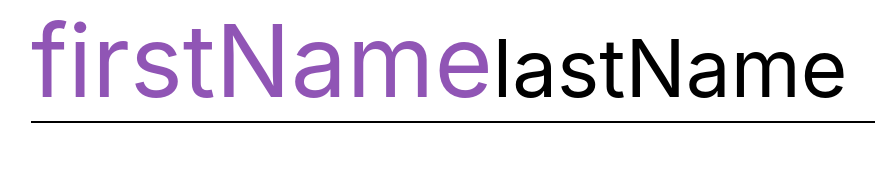
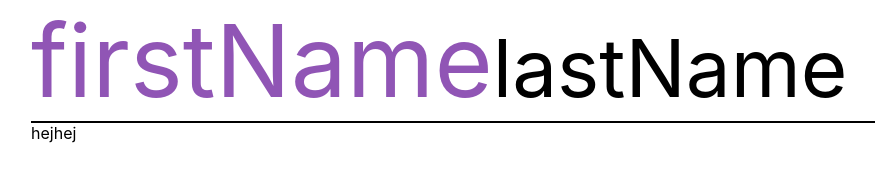
Before and after one commit to litenkatt/react-resume, a React (Create React App) app: page / in a window 1280 px wide. Shown: the top 193 px of the page, without its empty margins (1-876 px from the left). Built offline with nearby package versions, Linux system fonts and the light colour scheme; what i18next-xhr-backend would draw is missing.

Commit message:
added cname

```diff
--- a/src/views/Main.js
+++ b/src/views/Main.js
@@ -11,6 +11,7 @@ export const Main = () => {
   return (
     <StyledMain>
       <Header />
+      hejhej
     </StyledMain>
   );
 };
```
Also changed, not shown: 1 other file (tests, documents, lock files or other folders).
